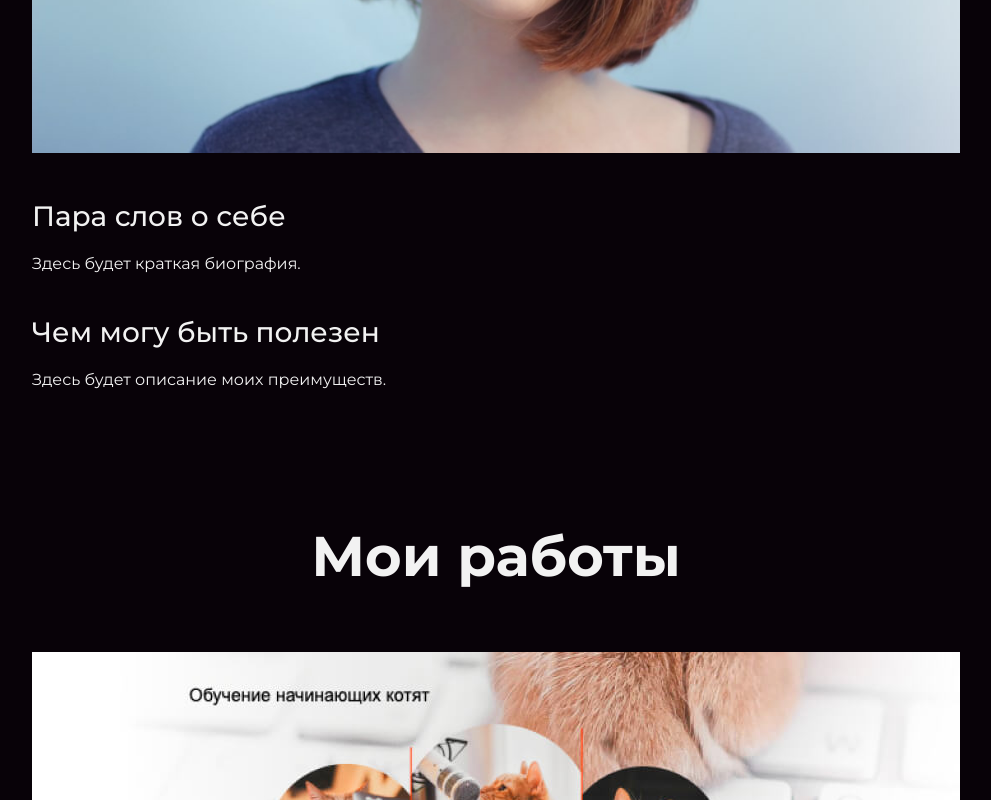
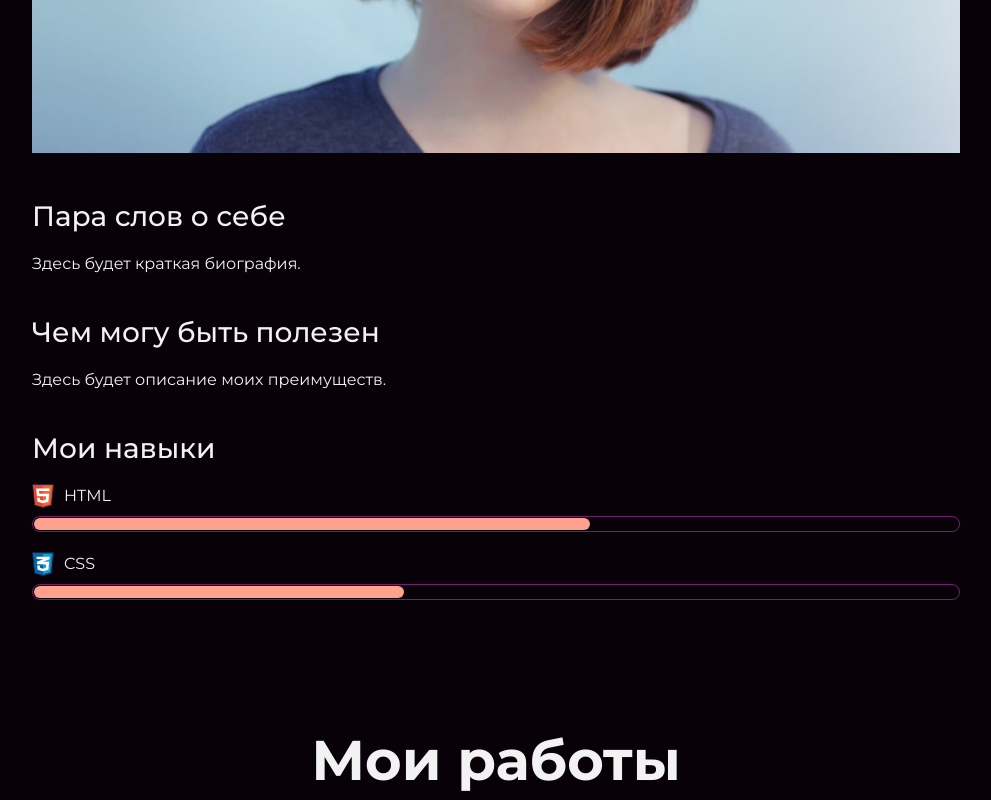
Before and after one commit to encl1ess/my-site, a plain HTML site: page index.html in a window 1280 px wide. Shown: the part 1491-2291 px from the top of the page, without its empty margins (144-1135 px from the left). Drawn offline with Linux system fonts and the light colour scheme.

Commit message:
Update html with skills block

```diff
--- a/index.html
+++ b/index.html
@@ -26,17 +26,29 @@
     </section>
 
     <section class="intro">
+      <div class="container">
       <h2 class="subheading">Давайте познакомимся</h2>
       <figure class="user-image">
         <img src="files/user.jpg" width="928" height="536" alt="Фотография Неопознанного Енота">
       </figure>
-      <div class="container">
+
       <h3>Пара слов о себе</h3>
         <p>Здесь будет краткая биография.</p>
-      </div>
-      <div class="container">
+
+
       <h3>Чем могу быть полезен</h3>
       <p>Здесь будет описание моих преимуществ.</p>
+
+
+      <div class = "skills">
+        <h3>Мои навыки</h3>
+        <dl class="skills-list">
+          <dt class= "skill-html">HTML</dt>
+          <dd class = "level"><div style = "width: 60%">60%</div></dd>
+          <dt class= "skill-css">CSS</dt>
+          <dd class = "level"><div style = "width: 40%">40%</div></dd>
+        </dl>
+      </div>
       </div>
     </section>
 
```
